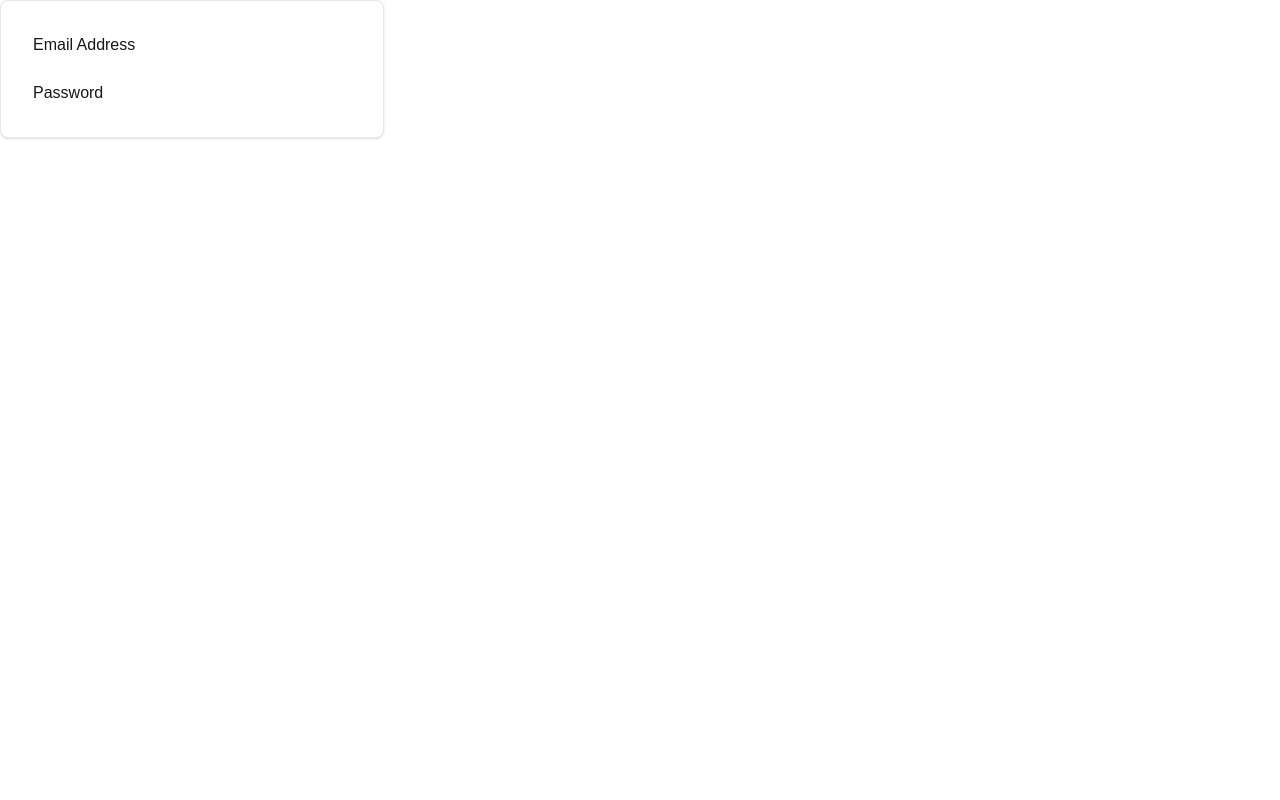
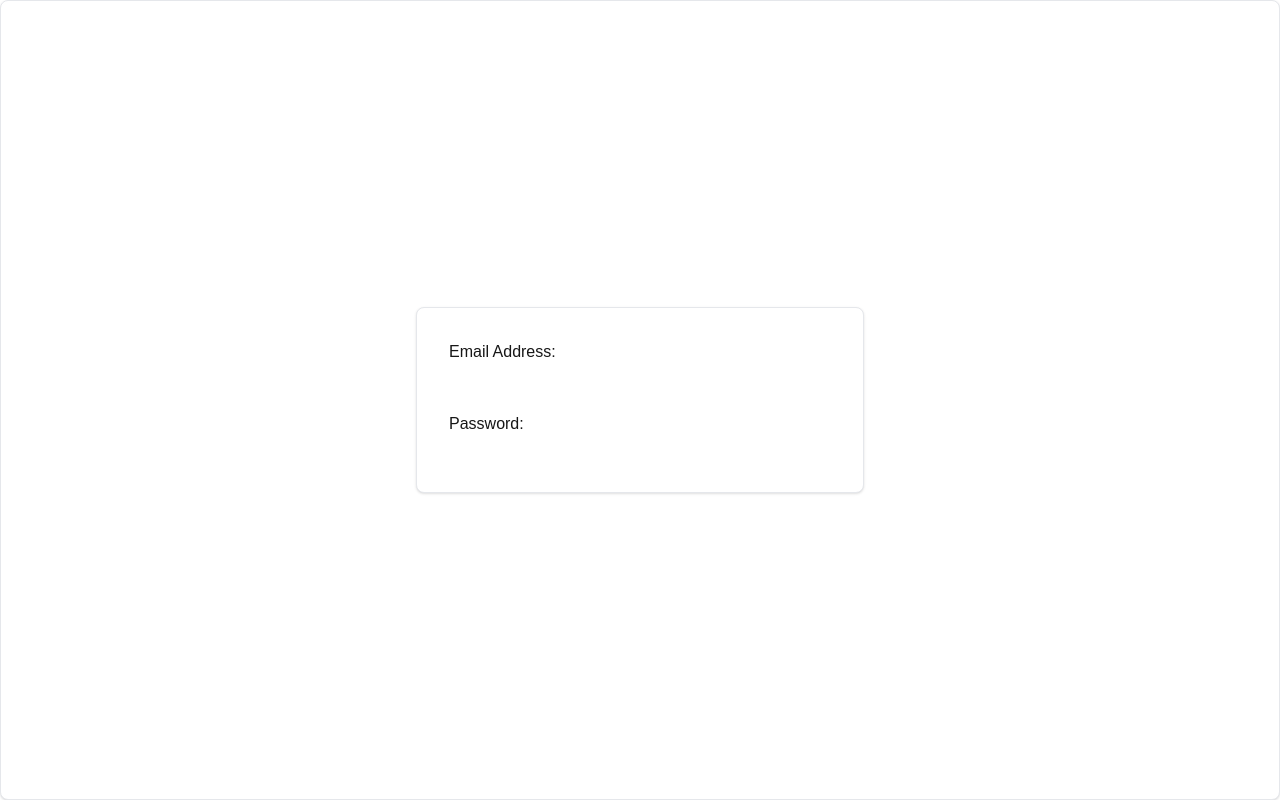
Before and after one commit to wardley123/Boston-food-Map, a Next.js app: page / in a window 1280 px wide. Built offline with nearby package versions, Linux system fonts and the light colour scheme.

Commit message:
fixed login page format

```diff
--- a/src/app/page.tsx
+++ b/src/app/page.tsx
@@ -6,17 +6,17 @@ import GoogleMap from "./components/map_component";
 export default function Home() {
   return (
 
-   <div className="w-full max-w-sm p-4 bg-white border border-gray-200 rounded-lg shadow-sm sm:p-6 md:p-8 dark:bg-gray-800 dark:border-gray-700">
-    <form>
-      <label htmlFor="emailAddress">Email Address</label><br></br>
+   <div className="flex items-center justify-center h-screen p-4 bg-white border border-gray-200 rounded-lg shadow-sm sm:p-6 md:p-8 dark:bg-gray-800 dark:border-gray-700">
+    <form className="w-full max-w-md space-y-6 bg-white p-6 rounded-lg border border-gray-200 shadow-sm sm:p-8 dark:bg-gray-800 dark:border-gray-700">
+      <label htmlFor="emailAddress">Email Address:</label>
+      <br></br>
       <input type="text" />
       <br></br>
-      <label htmlFor="Password">Password</label>
+      <label htmlFor="Password">Password:</label>
+       <br></br>
       <input type="text" />
     </form>
-
         {/*<GoogleMap />*/}
-
     </div>
   );
 }
```
